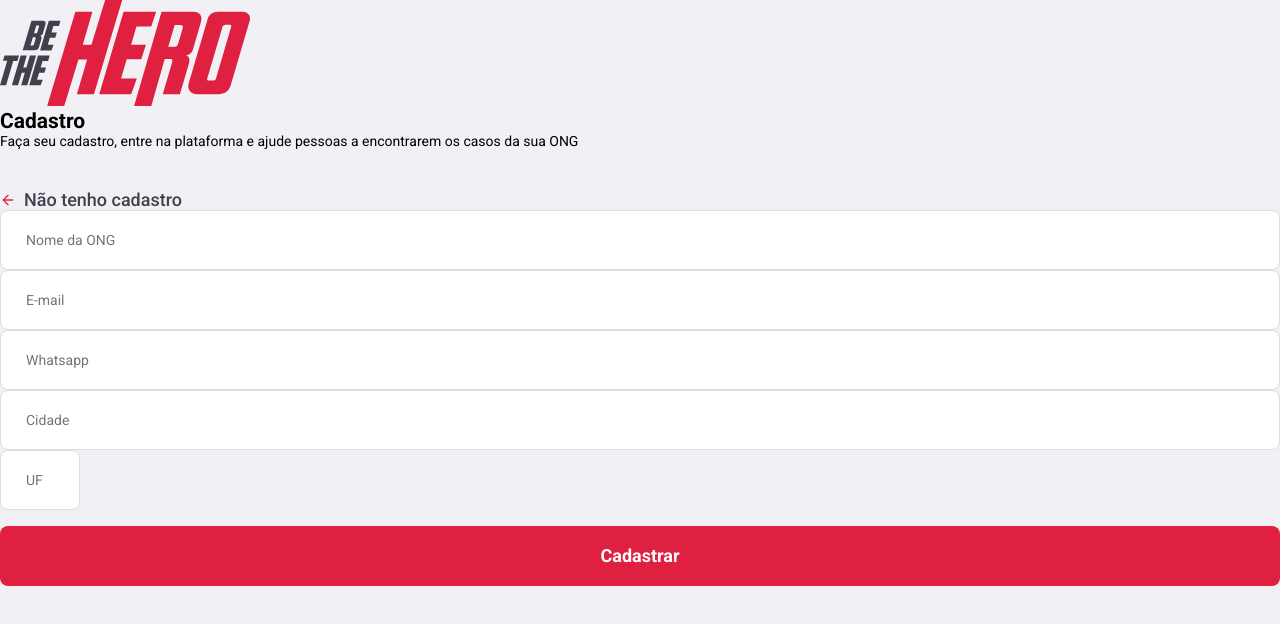
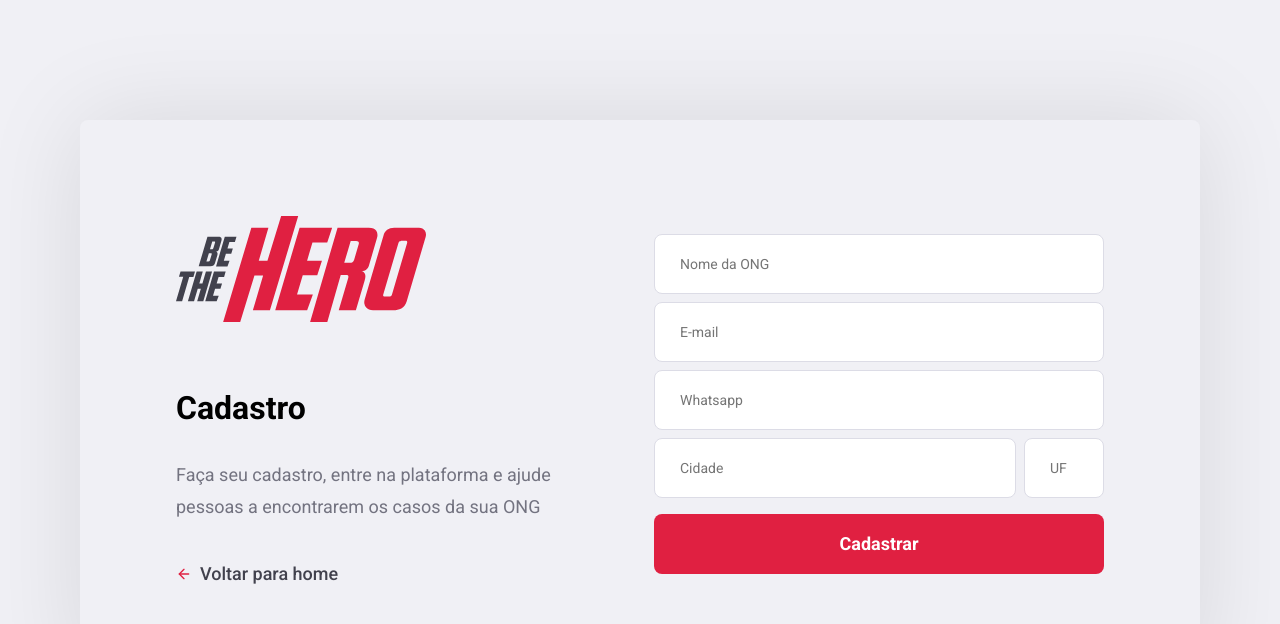
Before and after one commit to saraivafelipe27/semanaomnistack11, a React (Create React App) app in the folder frontend/: page /register in a window 1280 px wide. Shown: the top 624 px of the page. Built offline with nearby package versions, Linux system fonts and the light colour scheme.

Commit message:
chore: estilização da página de cadastro

```diff
--- a/frontend/src/pages/Logon/styles.css
+++ b/frontend/src/pages/Logon/styles.css
@@ -6,7 +6,7 @@
 
     display: flex;
     align-items: center;
-    justify-content: center;
+    justify-content: space-between;
 }
 
 .logon-container section.form {
--- a/frontend/src/pages/Register/index.js
+++ b/frontend/src/pages/Register/index.js
@@ -19,7 +19,7 @@ export default function Register() {
 
                     <Link className="back-link" to="/">
                     <FiArrowLeft size={16} color="#E02041" />
-                        Não tenho cadastro
+                        Voltar para home
                     </Link>
                 </section>
 
--- a/frontend/src/pages/Register/styles.css
+++ b/frontend/src/pages/Register/styles.css
@@ -0,0 +1,56 @@
+.register-container {
+    width: 100%;
+    max-width: 1120px;
+    height: 100vh;
+    margin: 0 auto;
+
+    display: flex;
+    align-items: center;
+    justify-content: center;
+
+}
+
+.register-container .content {
+    width: 100%;
+    padding: 96px;
+    background: #f0f0f5;
+    box-shadow: 0 0 100px rgba(0, 0, 0, 0.1);
+    border-radius: 8px;
+
+    display: flex;
+    justify-content: space-between;
+    align-items: center;
+}
+
+.register-container .content section {
+    width: 100%;
+    max-width: 380px;
+}
+
+.register-container .content section h1 {
+    margin: 64px 0 32px;
+    font-size: 32px;
+}
+
+.register-container .content section p {
+    font-size: 18px;
+    color: #737380;
+    line-height: 32px;
+}
+
+.register-container .content form {
+    width: 100%;
+    max-width: 450px;
+}
+
+.register-container .content form input {
+    margin-top: 8px;
+}
+
+.register-container .content form .input-group {
+    display: flex;
+}
+
+.register-container .content form .input-group input + input {
+    margin-left: 8px;
+}
```
